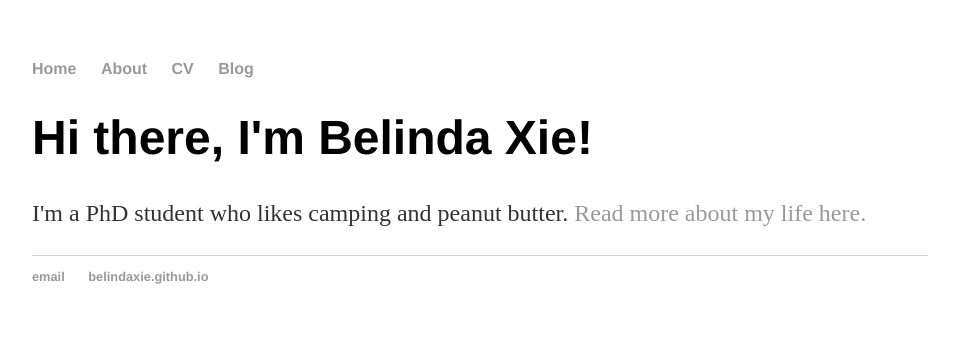
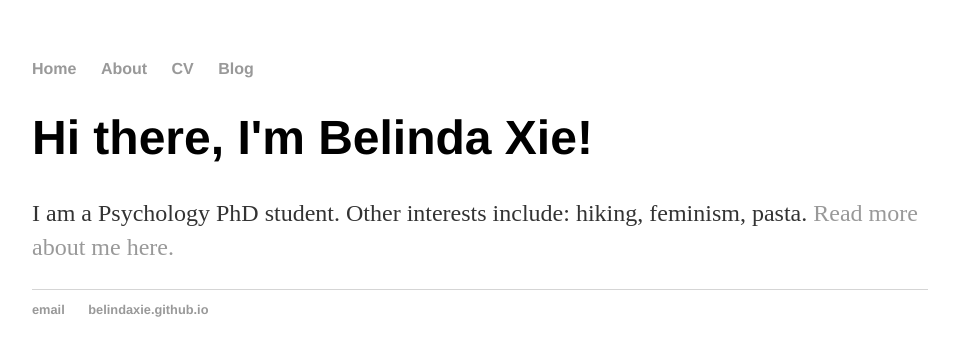
Before and after one commit to belindaxie/belindaxie.github.io, a Jekyll site: the page built from index.html, in a window 1280 px wide. Shown: the top 356 px of the page, without its empty margins (160-1119 px from the left). Built offline with Jekyll 4.4.1, drawn with Linux system fonts in a browser that asks for light colours.

Commit message:
Update index.html

```diff
--- a/index.html
+++ b/index.html
@@ -4,5 +4,5 @@ title: Belinda Xie
 ---
 <div class="blurb">
 	<h1>Hi there, I'm Belinda Xie!</h1>
-	<p>I'm a PhD student who likes camping and peanut butter. <a href="/about">Read more about my life here.</a></p>
+	<p>I am a Psychology PhD student. Other interests include: hiking, feminism, pasta. <a href="/about">Read more about me here.</a></p>
 </div><!-- /.blurb -->
```
